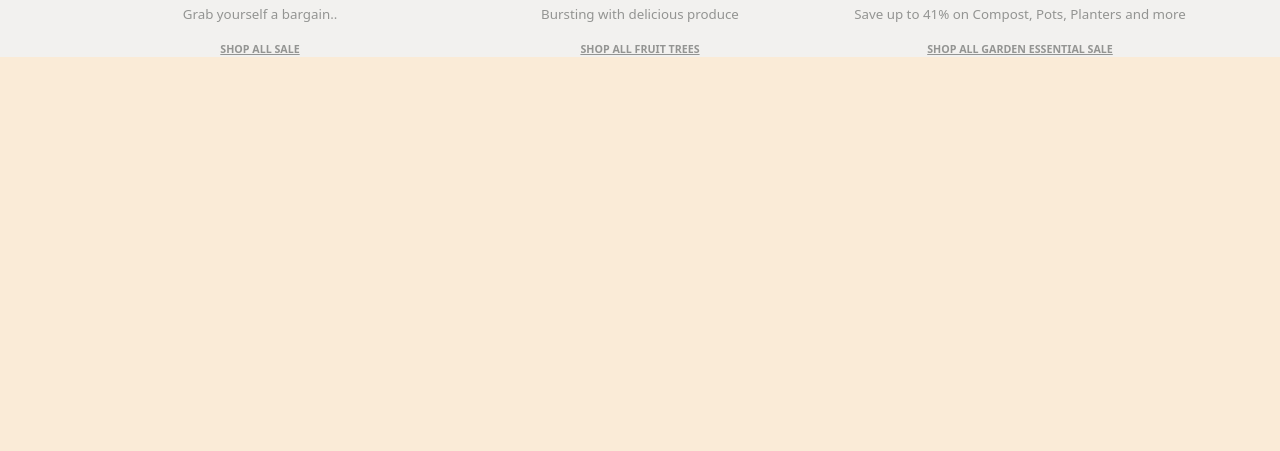
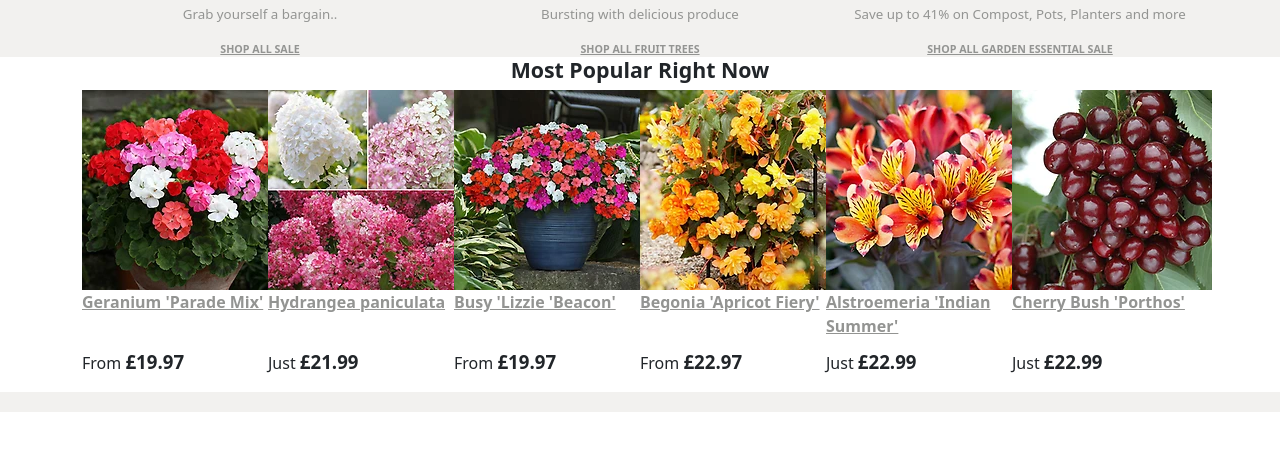
Before and after one commit to gazhird/gardening, a plain HTML site: page index.html in a window 1280 px wide. Shown: the part 1585-2036 px from the top of the page. After the commit the page ends 1997 px from the top, so only its background shows below. Drawn offline with nearby package versions, Linux system fonts and the light colour scheme; a web font is replaced by a local one.

Commit message:
finished index sections

```diff
--- a/assets/css/style.css
+++ b/assets/css/style.css
@@ -30,7 +30,9 @@
     padding-bottom: 40px;
 }
 
-
+.bold {
+font-weight: 900;
+}
 
 .center {
     display: flex;
@@ -167,30 +169,29 @@ font-size: 8pt;
 }
 
 
-#carousel .caro-group {
-display: inline-flex;
+#popular-right-now span {
+    font-size: 14pt;
+    font-weight: bolder;
 }
 
-#carousel .box {
-    min-height: 200px;
-    max-height: 200px;
-    min-width: 200px;
-    max-width: 200px;
-
+#popular-right-now a {
+    color: #939492;
+    font-weight: 700;
+    font-size: 12pt;
+    height: 120px;
 }
 
-#carousel img {
-    min-height: 120px;
-    max-height: 120px;
-    min-width: 120px;
-    max-width: 120px;
-
+#popular-right-now h2 {
+font-size: 16pt;
 }
 
-.caro-group {
-width: 800px ;
+.space {
+    height: 42px;
 }
 
-.carousel-inner {
-    background-color: #939492;
+
+
+footer {
+background-color: #f2f1ef;
+height: 20px;
 }
--- a/index.html
+++ b/index.html
@@ -264,15 +264,71 @@
 
 
 
-
-
-<main></main>
+<section id="popular-right-now" >
+<div class="container-fluid">
+    <div class="row">
+        <div class="col-12 center">
+            <h2 class="bold" >Most Popular Right Now</h2>
+        </div>
+    </div>
+</div>
+<div class="container">
+    <div class="row">
+        <div class="col-12 inline">
+            <div class="col-2">
+                <a href="#">
+                <img src="./assets/images/A.webp" alt="image1">
+                    <p  class="space" >Geranium 'Parade Mix'</p>
+                </a>
+                    <p>From <span >£19.97</span></p>
+            </div>
+            <div class="col-2">
+                <a href="#">
+                <img src="./assets/images/A (1).webp" alt="image2">
+                    <p  class="space" >Hydrangea paniculata</p>
+                </a>
+                    <p>Just <span>£21.99</span></p>
+            </div>
+            <div class="col-2">
+                <a href="#">
+                <img src="./assets/images/A (2).webp" alt="image3">
+                    <p  class="space" >Busy 'Lizzie 'Beacon'</p>
+                </a>
+                    <p>From <span >£19.97</span></p>
+            </div>
+            <div class="col-2">
+                <a href="#">
+                <img src="./assets/images/A (3).webp" alt="image4">
+                <p  class="space" >Begonia 'Apricot Fiery'</p>
+                </a>
+                <p>From <span >£22.97</span></p>
+            </div>
+            <div class="col-2">
+                <a href="#">
+                <img src="./assets/images/A (4).webp" alt="image5">
+                <p class="space" >Alstroemeria 'Indian Summer'</p>
+                </a>
+                <p>Just <span >£22.99</span></p>
+            </div>
+            <div class="col-2">
+                <a href="#">
+                <img src="./assets/images/A (5).webp" alt="image6">
+                <p class="space">Cherry Bush 'Porthos'</p>
+                </a>
+                <p>Just <span >£22.99</span></p>
+            </div>
+        </div>
+    </div>
+</div>
+</section>
 
 
 
+<footer>
 
 
 
+</footer>
 
 
 
```
Also changed, not shown: assets/images/A (1).webp (added), assets/images/A (2).webp (added), assets/images/A (3).webp (added), assets/images/A (4).webp (added), assets/images/A (5).webp (added), assets/images/A.webp (added).
